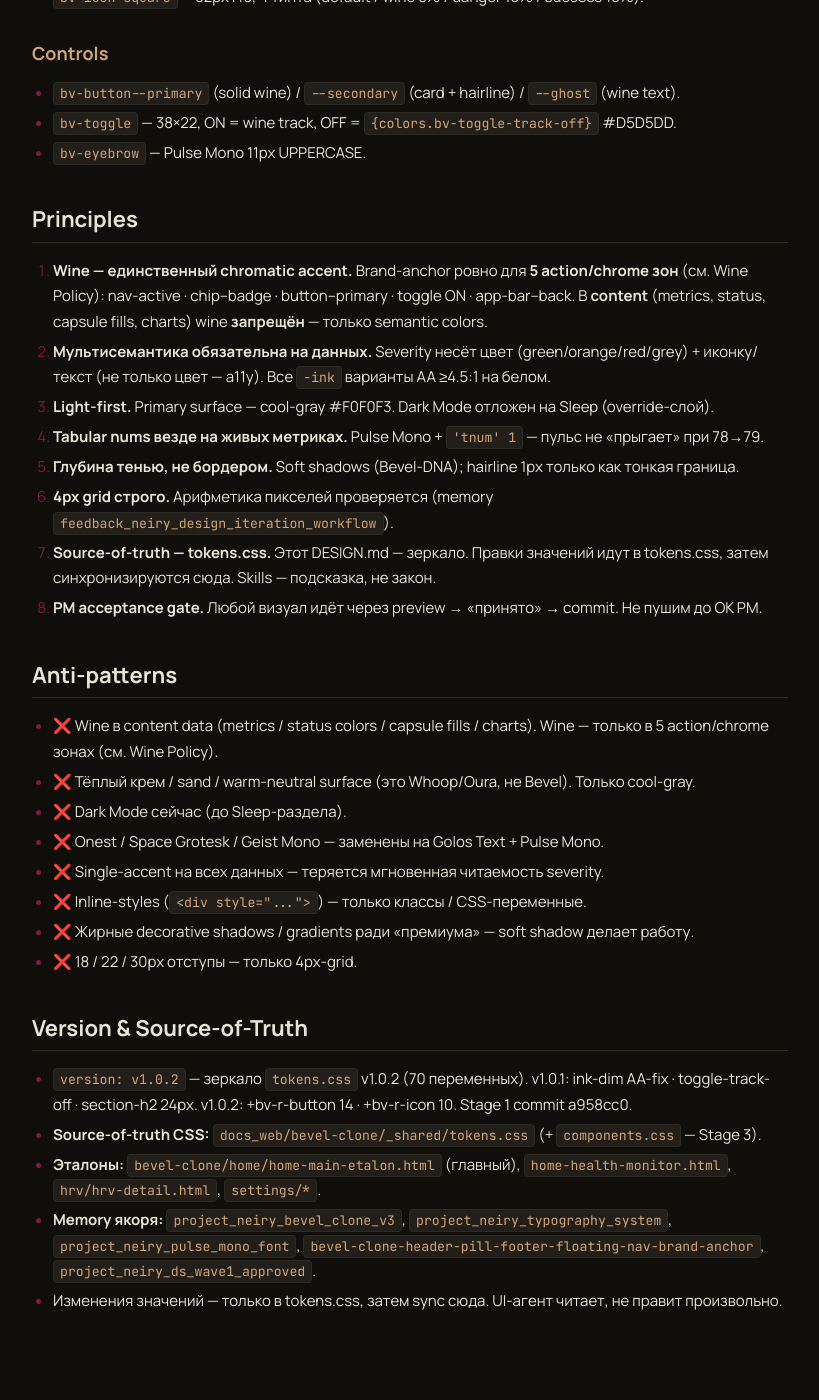
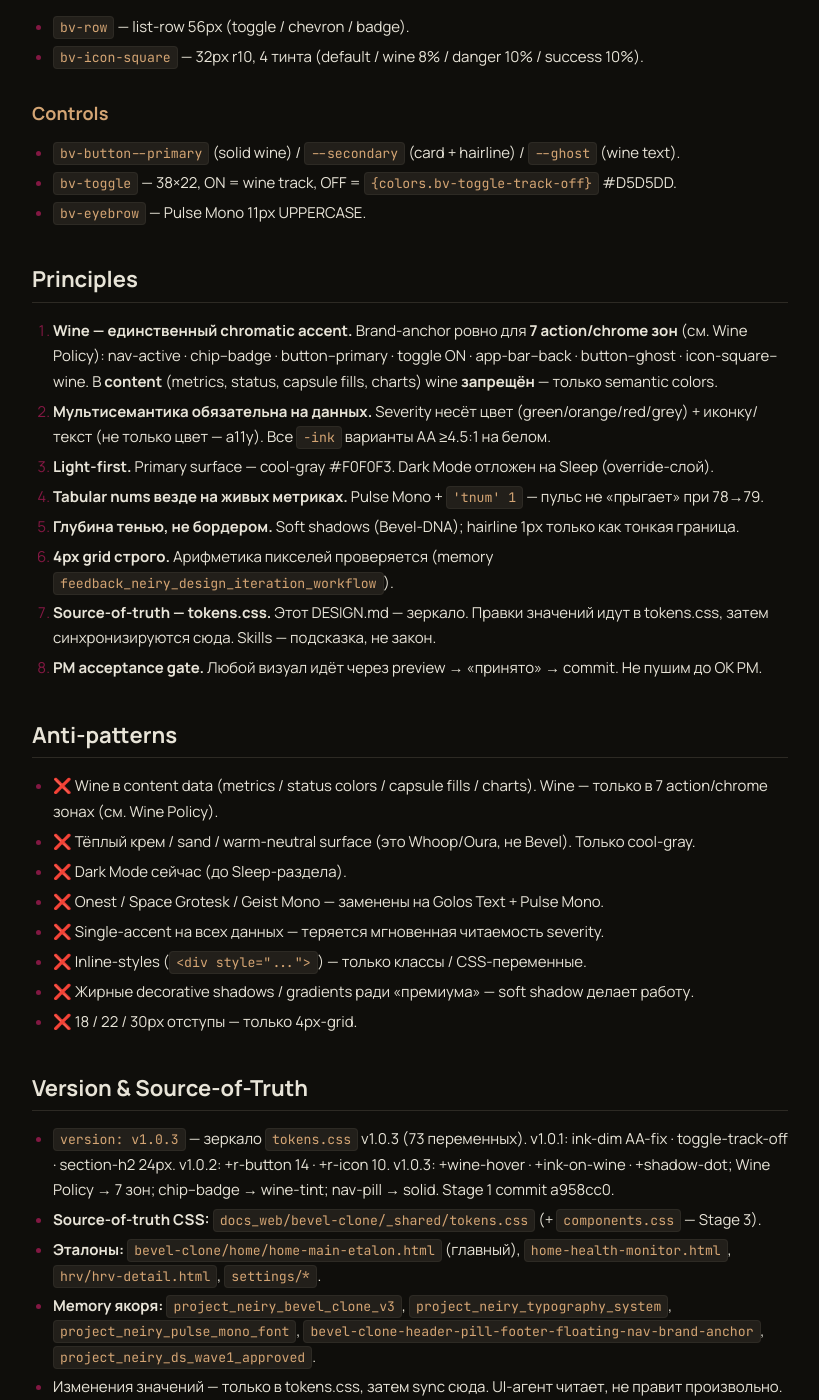
Before and after one commit to s0101110110/neiry-pulse-m1-wireframes, a Jekyll site: the page built from docs_web/DESIGN.md, in a window 1280 px wide and 1400 px high, scrolled down 4664 px. Shown: the whole window, without its empty margins (230-1049 px from the left). Built offline with Jekyll 4.4.1, drawn with Linux system fonts in a browser that asks for light colours; our own code applies the rules of GitHub Pages for plain Markdown files; some of the changed text lies outside the part shown.

Commit message:
DS Stage 3.5: DESIGN.md fix-pass под tokens v1.0.3 + components.css feedback
5 правок (mirror 73 = 73, YAML safe_load OK):
1. +3 token (mirror v1.0.3): wine-hover, ink-on-wine, shadow-dot
2. Wine Policy 5→7 zones (+#6 button--ghost, +#7 icon-square--wine)
3. chip--badge tone-down: solid wine+white → wine-tint+wine ink (subtle)
4. nav-pill solid white (mirror эталона, не glass)
5. рассинхрон-fix: bv-eyebrow → bv-ink-mute; bv-card border → bv-hairline

Counters: colors=33 (+2) · shadows=4 (+1) · rounded=5 · spacing=8 ·
icon=1 · typo=22 · total 73.

Follow-up для components.css (Stage 3.1) — отдельный pass:
- Адоптировать 3 token (button hover/text, capsule dot)
- Привести nav-pill к solid white (убрать glass)

Co-Authored-By: Claude Opus 4.7 (1M context) <noreply@anthropic.com>

```diff
--- a/docs_web/DESIGN.md
+++ b/docs_web/DESIGN.md
@@ -1,5 +1,5 @@
 ---
-version: v1.0.2
+version: v1.0.3
 name: Neiry-Pulse-bevel-clone-design-system
 description: "Neiry Pulse — мобильное приложение био-мониторинга (Android + iOS, 390×844). Дизайн-направление — Bevel-clone v3: прохладно-серый surface (#F0F0F3) + белые карточки на мягких тенях, мультисемантическая палитра (green/orange/red severity), light-mode primary. Wine #831843 — единственный хроматический акцент (бренд-якорь), живёт в bottom-nav active + chip-badge. Типографика: Golos Text (заголовки + UI/body) + Pulse Mono (все числа и табличные данные). Сетка 4px. Этот файл — YAML-зеркало docs_web/bevel-clone/_shared/tokens.css (--bv-* → bv-*) для Stitch / AI-tools. Dark Mode отложен на Sleep-раздел."
 
@@ -11,6 +11,8 @@ colors:
   # Brand & Accent — wine = единственный chromatic accent
   bv-wine: "#831843"
   bv-wine-tint: "#F7E3EC"           # ≈8% wine — bg nav-active и chip-bg
+  bv-wine-hover: "#6E0F37"          # darken wine — :hover button--primary (v1.0.3)
+  bv-ink-on-wine: "#FFFFFF"         # текст на wine-фоне (v1.0.3)
   # Surface — cool-gray v3
   bv-bg-screen: "#F0F0F3"           # экран
   bv-bg-card: "#FFFFFF"             # карточки / pills
@@ -54,6 +56,7 @@ shadows:
   bv-shadow-card: "0 1px 3px rgba(22,22,32,.03), 0 6px 18px rgba(22,22,32,.04)"
   bv-shadow-nav: "0 4px 16px rgba(22,22,32,.08)"
   bv-shadow-header: "0 1px 2px rgba(22,22,32,.04)"
+  bv-shadow-dot: "0 1px 2px rgba(22,22,32,.18)"   # capsule dot-lift (v1.0.3)
 
 # ============================================================
 # TYPOGRAPHY — Golos Text + Pulse Mono only
@@ -124,7 +127,7 @@ components:
     note: "cool-gray wrapper, light-mode primary"
   bv-card:
     backgroundColor: "{colors.bv-bg-card}"
-    border: "1px solid {colors.bv-hairline-2}"
+    border: "1px solid {colors.bv-hairline}"
     rounded: "{rounded.bv-r-card}"
     shadow: "{shadows.bv-shadow-card}"
     variants: "--hero (pad 20–22) · --base (pad 14) · --bento (pad 13, min-h 122)"
@@ -136,7 +139,7 @@ components:
     shadow: "{shadows.bv-shadow-header}"
     variants: "--pill (home: glass, нейтральные иконки, avatar blue) · --back (settings: wine-tint pill + wine иконки — canon chrome)"
   bv-nav-pill:
-    backgroundColor: "rgba(255,255,255,.88) glass"
+    backgroundColor: "{colors.bv-bg-card}"   # solid white (mirror эталона, не glass)
     border: "1px solid {colors.bv-hairline}"
     rounded: "{rounded.bv-r-nav}"
     shadow: "{shadows.bv-shadow-nav}"
@@ -152,7 +155,7 @@ components:
     fills: "norm {colors.bv-capsule-fill-norm} · warn {colors.bv-capsule-fill-warn} · high {colors.bv-capsule-fill-high}"
     variants: "--full (bounds-caps, 120px) · --mini (92px, 4 состояния)"
   bv-chip:
-    variants: "--status (sem-*-bg + sem-*-ink, 5 состояний) · --delta (up green / down red, mono) · --badge (solid {colors.bv-wine})"   # WINE spot #2 (badge)
+    variants: "--status (sem-*-bg + sem-*-ink, 5 состояний) · --delta (up green / down red, mono) · --badge (wine-tint bg + wine ink, subtle)"   # WINE zone #2 (badge)
   bv-row:
     minHeight: 56px
     padding: "14px 16px"
@@ -171,7 +174,7 @@ components:
     off: "{colors.bv-toggle-track-off} (#D5D5DD cool-muted)"
   bv-eyebrow:
     typography: "mono 11 UPPERCASE / ls 0.6"
-    textColor: "{colors.bv-ink-dim}"
+    textColor: "{colors.bv-ink-mute}"
 ---
 
 ## Overview
@@ -197,15 +200,17 @@ Neiry Pulse — **мобильное приложение био-монитор
 - **Wine** (`{colors.bv-wine}` #831843) — единственный chromatic accent. Solid wine появляется только в действ./бренд-зонах (см. Principles · правило wine).
 - **Wine-tint** (`{colors.bv-wine-tint}` #F7E3EC) — ≈8% wine на белом: bg для nav-active и chip-bg.
 
-### Wine Policy (5 зон)
+### Wine Policy (7 зон)
 
-Wine — brand-anchor **только** для action/chrome. Solid/tint wine разрешён ровно в 5 зонах (PM-canon 29.06):
+Wine — brand-anchor **только** для action/chrome. Solid/tint wine разрешён ровно в 7 зонах (PM-canon 29.06, расширено v1.0.3 на ghost + icon-square--wine):
 
 1. **bottom nav-active** (`bv-nav-item.is-active`) — wine текст + wine-tint bg.
-2. **chip--badge** (`bv-chip--badge`) — solid wine bg.
-3. **button--primary** (`bv-button--primary`) — solid wine.
+2. **chip--badge** (`bv-chip--badge`) — wine-tint bg + wine ink (subtle indicator, не CTA).
+3. **button--primary** (`bv-button--primary`) — solid wine + ink-on-wine текст.
 4. **toggle ON** (`bv-toggle.is-on`) — wine track + knob.
 5. **app-bar--back** (`bv-app-bar--back`) — wine иконки + wine-tint bg (chrome canon).
+6. **button--ghost** (`bv-button--ghost`) — wine текст (tertiary action).
+7. **icon-square--wine** (`bv-icon-square--wine`) — 8% wine tint + wine иконка (brand/account row).
 
 В **content** (metrics, status colors, capsule fills, charts) wine **ЗАПРЕЩЁН** — только semantic colors.
 
@@ -284,7 +289,7 @@ Wine — brand-anchor **только** для action/chrome. Solid/tint wine р
 
 ### Chrome (навигация)
 - `bv-app-bar--pill` (home — glass, нейтральные иконки, avatar blue) / `bv-app-bar--back` (settings — wine-tint pill + wine иконки, **canon chrome**, memory `bevel-clone-header-pill-footer-floating-nav-brand-anchor`).
-- `bv-nav-pill` — floating glass 5-tab; `bv-nav-item.is-active` — **wine + wine-tint bg** (главный wine-якорь).
+- `bv-nav-pill` — floating solid-white 5-tab (shadow-nav); `bv-nav-item.is-active` — **wine + wine-tint bg** (главный wine-якорь).
 - `bv-avatar` — голубой, инициалы Pulse Mono.
 
 ### Health Monitor (данные)
@@ -302,7 +307,7 @@ Wine — brand-anchor **только** для action/chrome. Solid/tint wine р
 
 ## Principles
 
-1. **Wine — единственный chromatic accent.** Brand-anchor ровно для **5 action/chrome зон** (см. Wine Policy): nav-active · chip--badge · button--primary · toggle ON · app-bar--back. В **content** (metrics, status, capsule fills, charts) wine **запрещён** — только semantic colors.
+1. **Wine — единственный chromatic accent.** Brand-anchor ровно для **7 action/chrome зон** (см. Wine Policy): nav-active · chip--badge · button--primary · toggle ON · app-bar--back · button--ghost · icon-square--wine. В **content** (metrics, status, capsule fills, charts) wine **запрещён** — только semantic colors.
 2. **Мультисемантика обязательна на данных.** Severity несёт цвет (green/orange/red/grey) + иконку/текст (не только цвет — a11y). Все `-ink` варианты AA ≥4.5:1 на белом.
 3. **Light-first.** Primary surface — cool-gray #F0F0F3. Dark Mode отложен на Sleep (override-слой).
 4. **Tabular nums везде на живых метриках.** Pulse Mono + `'tnum' 1` — пульс не «прыгает» при 78→79.
@@ -313,7 +318,7 @@ Wine — brand-anchor **только** для action/chrome. Solid/tint wine р
 
 ## Anti-patterns
 
-- ❌ Wine в content data (metrics / status colors / capsule fills / charts). Wine — только в 5 action/chrome зонах (см. Wine Policy).
+- ❌ Wine в content data (metrics / status colors / capsule fills / charts). Wine — только в 7 action/chrome зонах (см. Wine Policy).
 - ❌ Тёплый крем / sand / warm-neutral surface (это Whoop/Oura, не Bevel). Только cool-gray.
 - ❌ Dark Mode сейчас (до Sleep-раздела).
 - ❌ Onest / Space Grotesk / Geist Mono — заменены на Golos Text + Pulse Mono.
@@ -324,7 +329,7 @@ Wine — brand-anchor **только** для action/chrome. Solid/tint wine р
 
 ## Version & Source-of-Truth
 
-- `version: v1.0.2` — зеркало `tokens.css` v1.0.2 (70 переменных). v1.0.1: ink-dim AA-fix · toggle-track-off · section-h2 24px. v1.0.2: +bv-r-button 14 · +bv-r-icon 10. Stage 1 commit a958cc0.
+- `version: v1.0.3` — зеркало `tokens.css` v1.0.3 (73 переменных). v1.0.1: ink-dim AA-fix · toggle-track-off · section-h2 24px. v1.0.2: +r-button 14 · +r-icon 10. v1.0.3: +wine-hover · +ink-on-wine · +shadow-dot; Wine Policy → 7 зон; chip--badge → wine-tint; nav-pill → solid. Stage 1 commit a958cc0.
 - **Source-of-truth CSS:** `docs_web/bevel-clone/_shared/tokens.css` (+ `components.css` — Stage 3).
 - **Эталоны:** `bevel-clone/home/home-main-etalon.html` (главный), `home-health-monitor.html`, `hrv/hrv-detail.html`, `settings/*`.
 - **Memory якоря:** `project_neiry_bevel_clone_v3`, `project_neiry_typography_system`, `project_neiry_pulse_mono_font`, `bevel-clone-header-pill-footer-floating-nav-brand-anchor`, `project_neiry_ds_wave1_approved`.
```
